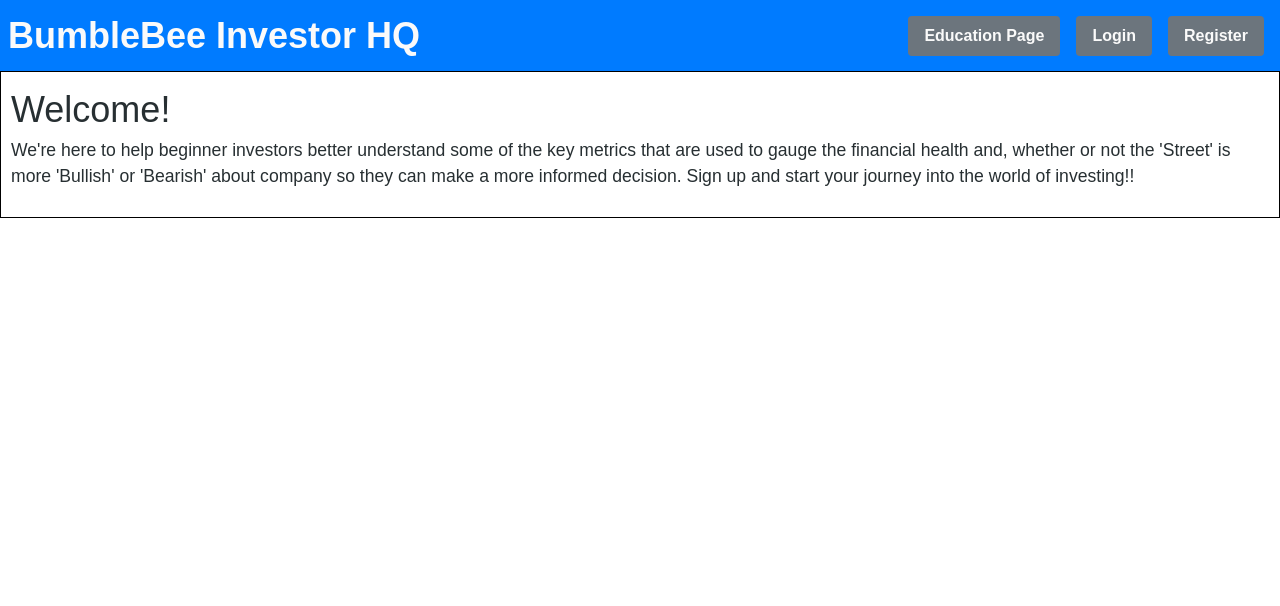
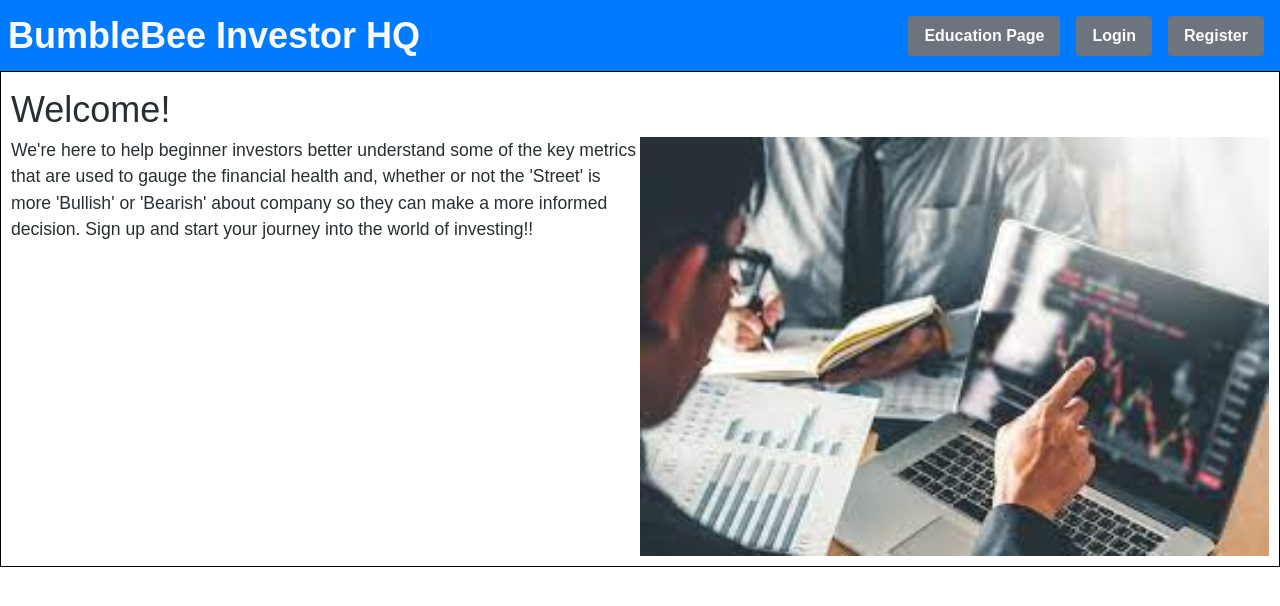
Before and after one commit to bradcoleman60/NewBee-Financial, a React (Create React App) app in the folder client/: page / in a window 1280 px wide. Shown: the top 606 px of the page. Built offline with nearby package versions, Linux system fonts and the light colour scheme.

Commit message:
add image to home page

```diff
--- a/client/src/Pages/Home/index.js
+++ b/client/src/Pages/Home/index.js
@@ -1,29 +1,19 @@
-import React, { useState } from 'react';
-import { useNavigate } from 'react-router-dom';
-// import { useMutation, useQuery } from '@apollo/client';
-// import { QUERY_TECH } from '../utils/queries';
-// import { CREATE_MATCHUP } from '../utils/mutations';
+import Image from "./images/learnToinvest.jpeg";
 
 export default function Home() {
-
-
     return (
-
-        <section>
-
-            <h1>Welcome!</h1>
- <p>We're here to help beginner investors better understand
-   some of the
-   key metrics that are used to gauge the financial health
-   and, whether or not
-   the 'Street' is more 'Bullish' or 'Bearish' about company
-   so they can make
-   a more informed decision. Sign up and start your journey
-   into the
-   world of investing!!</p>
-
-
-
-
-        </section> )
-}
+      <section>
+        <h1>Welcome!</h1>
+        <div className="flex-row">
+          <p style={{ flex: 1 }}>
+            We're here to help beginner investors better understand some of the
+            key metrics that are used to gauge the financial health and, whether
+            or not the 'Street' is more 'Bullish' or 'Bearish' about company so
+            they can make a more informed decision. Sign up and start your journey
+            into the world of investing!!
+          </p>
+          <img src={Image} alt="invest-graph" style={{ order: 2, width: '50%' }} />
+        </div>
+      </section>
+    );
+  }
```
Also changed, not shown: client/src/Pages/Home/images/Screenshot 2023-03-10 at 11.46.22 AM.png (added), client/src/Pages/Home/images/learnToinvest.jpeg (added).
